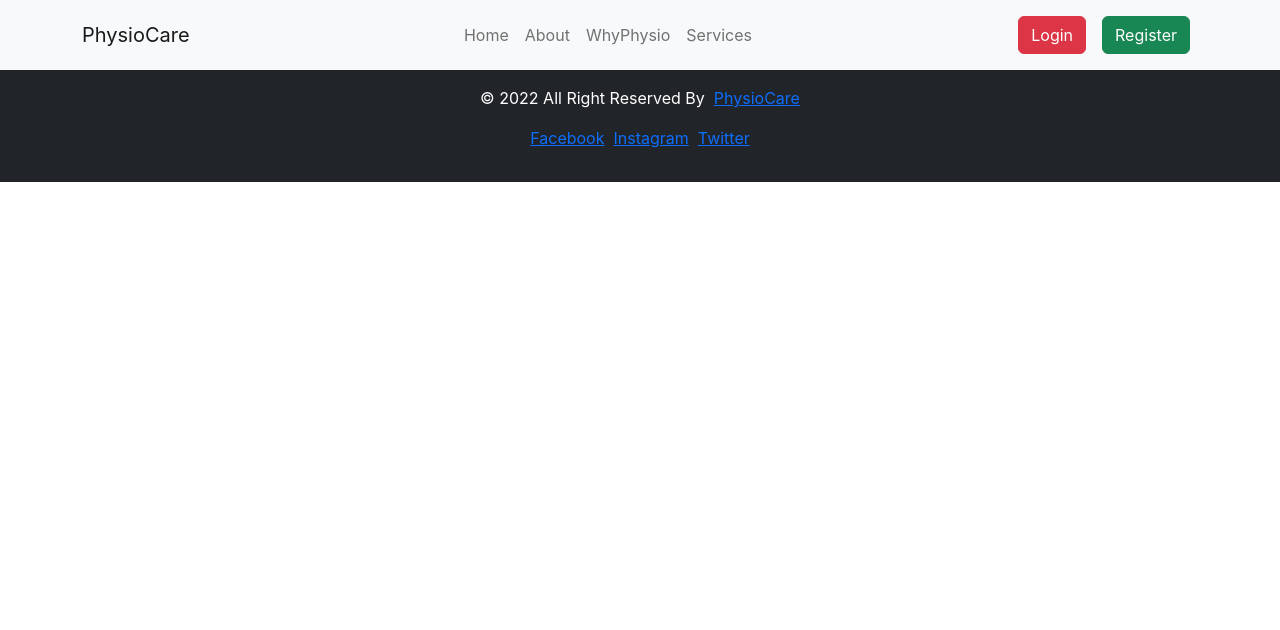
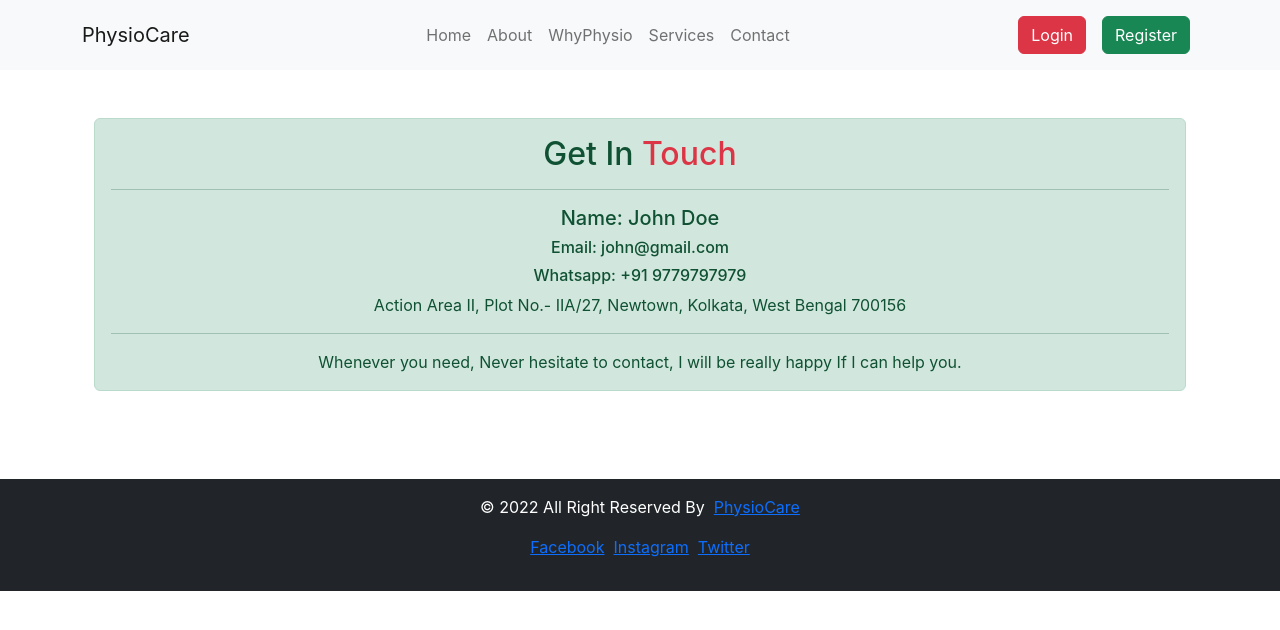
Before and after one commit to itamim345/PhysioCare, a React (Create React App) app: page /contact in a window 1280 px wide. Shown: the top 630 px of the page. Built offline with nearby package versions, Linux system fonts and the light colour scheme; no server answers.

Commit message:
Added Contact individual page with Route and Nav item in Header

```diff
--- a/src/App.js
+++ b/src/App.js
@@ -11,6 +11,7 @@ import RequireAuth from './Pages/RequireAuth/RequireAuth';
 import Checkout from './Pages/Checkout/Checkout';
 import About from './Pages/About/About';
 import WhyPhysio from './Pages/WhyPhysio/WhyPhysio';
+import ContacMe from './Pages/ContactMe/ContacMe';
 
 function App() {
     return (
@@ -22,6 +23,7 @@ function App() {
                     <Route path='/home' element={<Home/>}/>
                     <Route path='/about' element={<About/>}/>
                     <Route path='/services' element={<MyServices />} />
+                    <Route path='/contact' element={<ContacMe/>} />
                     <Route path='/why-physio' element={<WhyPhysio/>} />
                     <Route path='/booking/:bookingId' element={<BookingPage />} />
                     <Route path='/login' element={<Login/>}/>
--- /dev/null
+++ b/src/Pages/ContactMe/ContacMe.js
@@ -0,0 +1,10 @@
+import React from 'react';
+import Contact from '../../own-comp/Contact/Contact';
+
+export default function ContacMe() {
+  return (
+    <div className='container py-5'>
+      <Contact />
+    </div>
+  );
+}
--- a/src/own-comp/Header/Header.js
+++ b/src/own-comp/Header/Header.js
@@ -30,6 +30,7 @@ const Header = () => {
                             <Nav.Link as={Link} to="/about">About</Nav.Link>
                             <Nav.Link as={Link} to="/why-physio">WhyPhysio</Nav.Link>
                             <Nav.Link as={Link} to="services">Services</Nav.Link>
+                            <Nav.Link as={Link} to="contact">Contact</Nav.Link>
                         </Nav>
                         <Nav>
                             {/* Conditional render if userLoggedin then, logout, otherwise 2 button from 2condition */}
```
